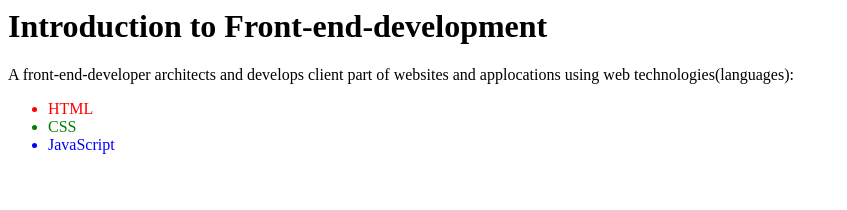
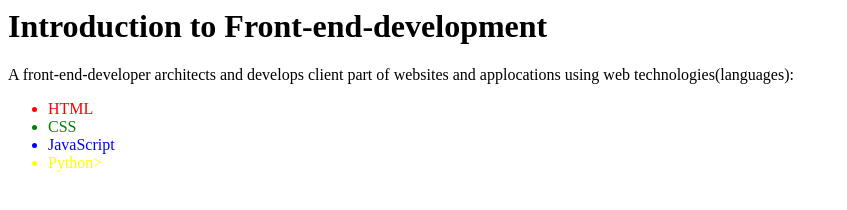
Before and after one commit to Imitrovic86/front_end_development, a plain HTML site: page index.html in a window 1280 px wide. Shown: the whole page, without its empty margins (0-847 px from the left). Drawn offline with Linux system fonts and the light colour scheme.

```diff
--- a/index.html
+++ b/index.html
@@ -4,4 +4,5 @@
 <li style="color:red;">HTML</li>
 <li style="color:green;">CSS</li>
 <li style="color:blue;">JavaScript</li>
+<li style="color:yellow;">Python></li>
 </ul>
```
